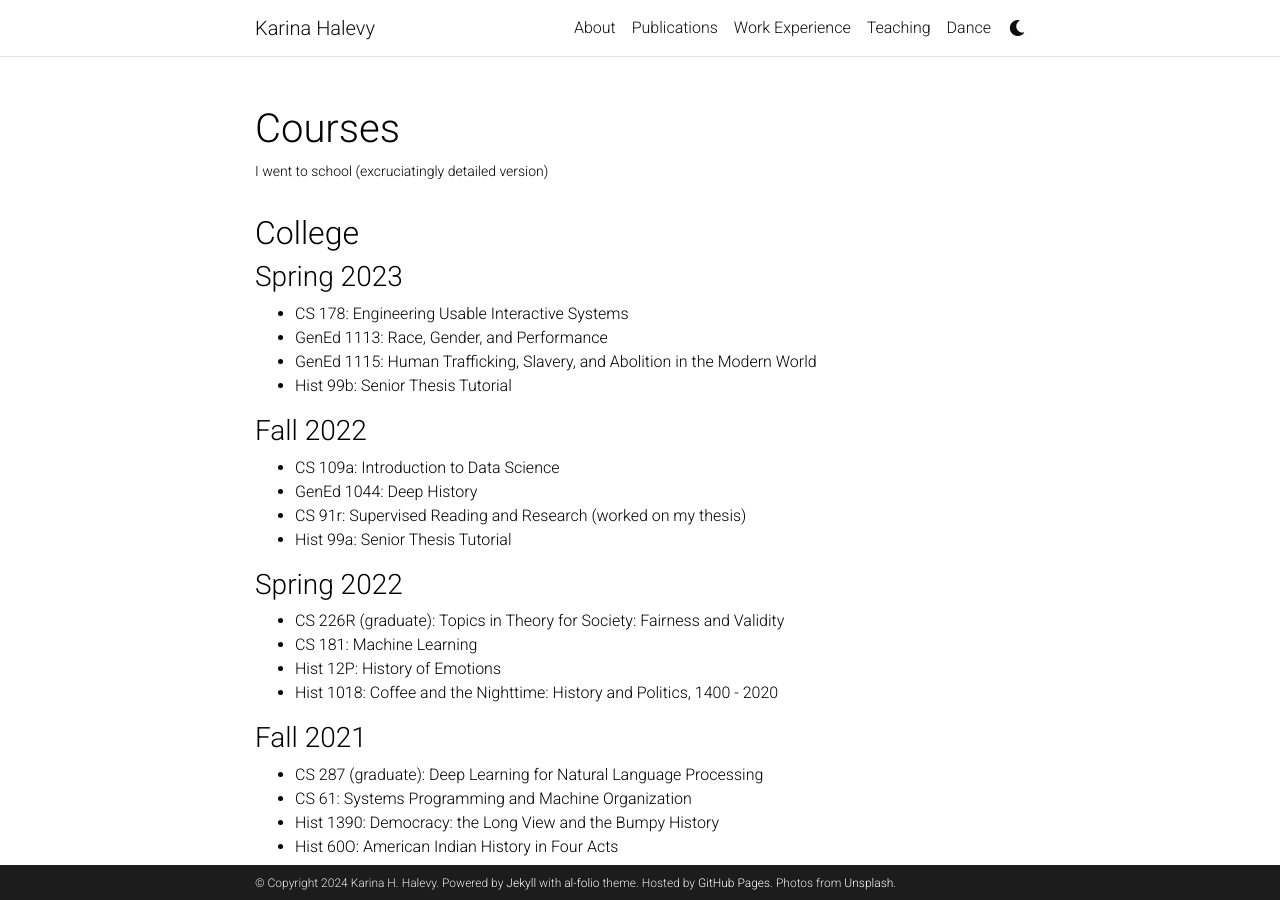
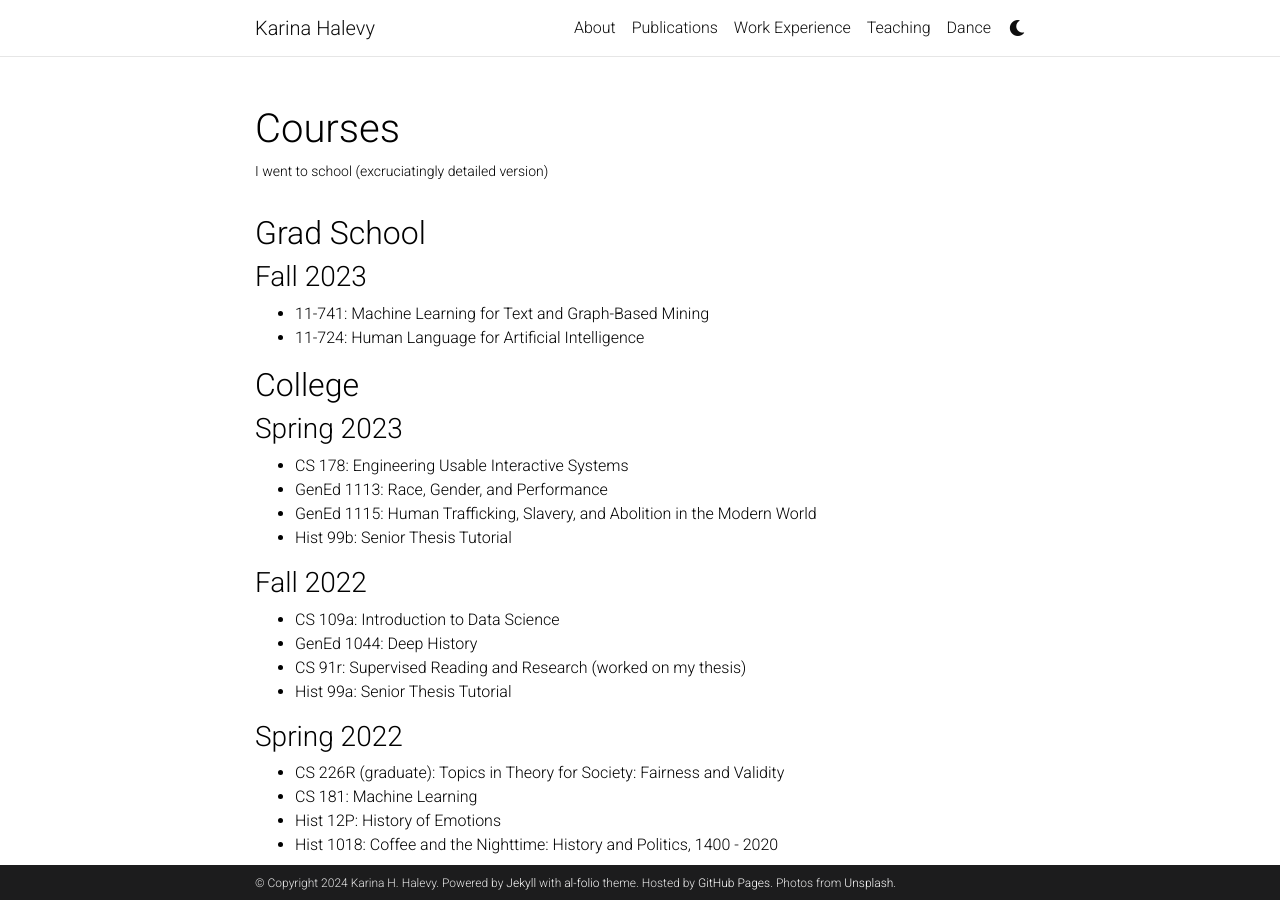
Before and after one commit to ENSCMA2/enscma2.github.io, a Jekyll site: the page built from _pages/courses.md, in a window 1280 px wide and 900 px high. Built offline with Jekyll 4.4.1, drawn with Linux system fonts in a browser that asks for light colours; comment, search, counter and statistics services are not loaded; a style sheet for code colours, icons or effects is not loaded.

Commit message:
Update courses.md

```diff
--- a/_pages/courses.md
+++ b/_pages/courses.md
@@ -7,6 +7,10 @@ nav: false
 display_categories: [work, fun]
 horizontal: false
 ---
+## Grad School
+### Fall 2023
+- 11-741: Machine Learning for Text and Graph-Based Mining
+- 11-724: Human Language for Artificial Intelligence
 
 ## College
 ### Spring 2023
```
